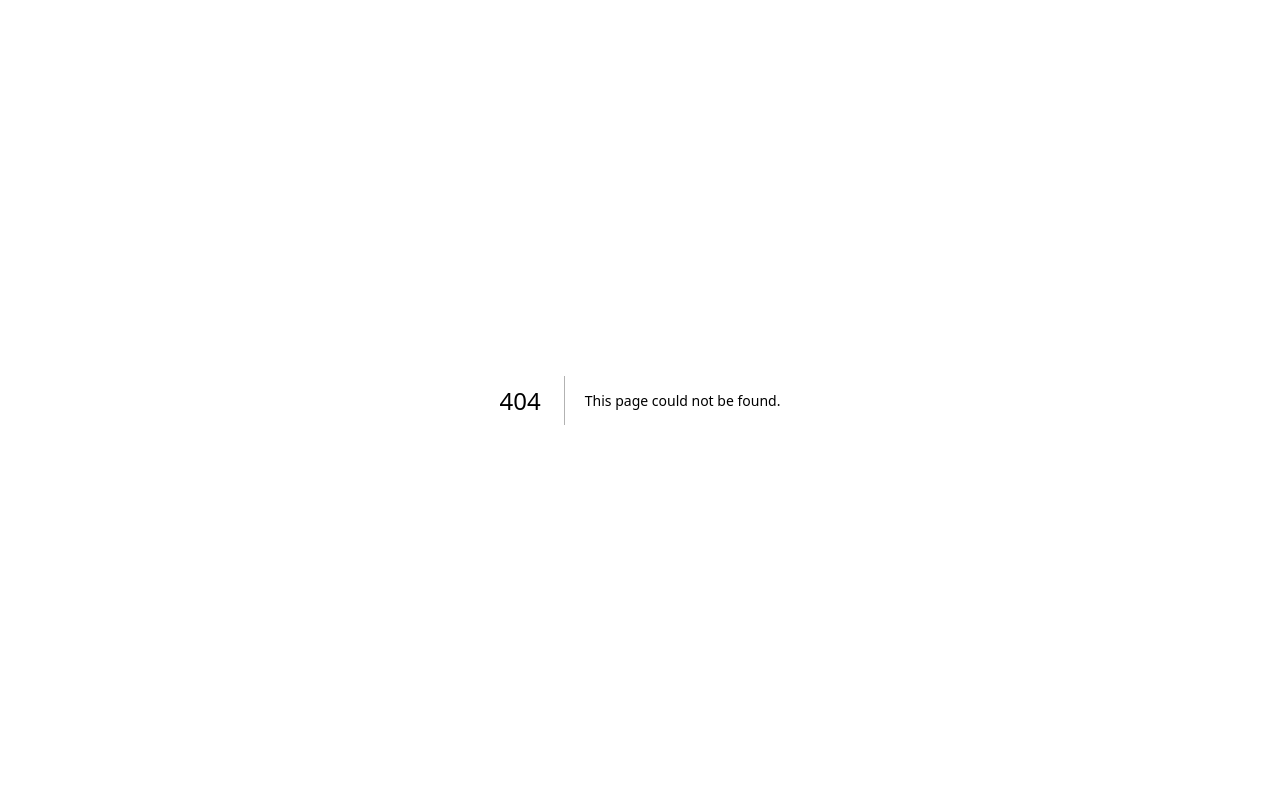
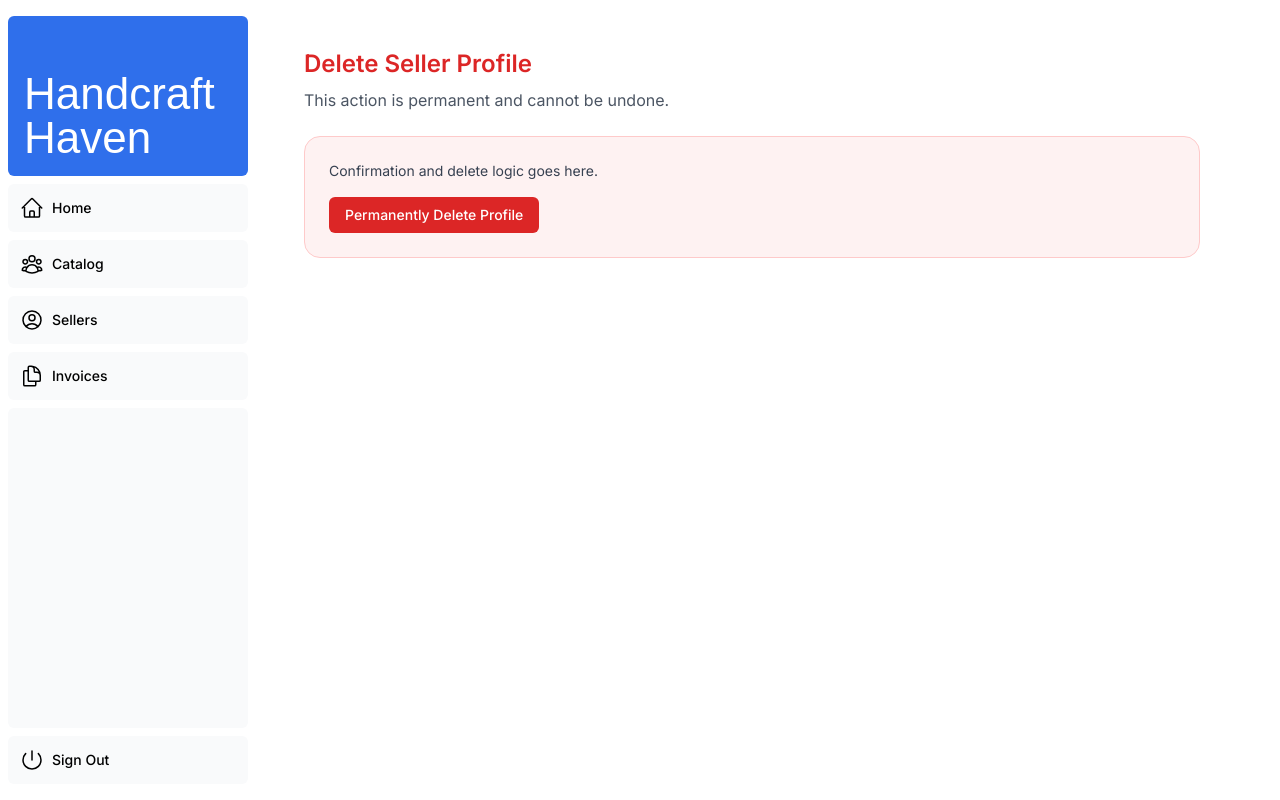
Before and after one commit to MCLELLANINTERNATIONAL/stackstorm-handcrafted-haven, a Next.js app in the folder nextjs-dashboard/: page /dashboard/sellers/profile/delete in a window 1280 px wide. Before the commit this address had no page. Built offline with nearby package versions, Linux system fonts and the light colour scheme; a web font is replaced by a local one.

Commit message:
Modified Pages and added pages to sellers

```diff
--- a/nextjs-dashboard/app/dashboard/sellerprofiles/page.tsx
+++ b/nextjs-dashboard/app/dashboard/sellers/page.tsx
@@ -1,4 +1,4 @@
-export default function SellerProfilesPage() {
+export default function SellersPage() {
     return (
       <div className="max-w-4xl">
         <h1 className="text-2xl font-semibold">Seller Profiles</h1>
--- /dev/null
+++ b/nextjs-dashboard/app/dashboard/sellers/profile/create/page.tsx
@@ -0,0 +1,16 @@
+export default function CreateProfilePage() {
+    return (
+      <div className="max-w-4xl">
+        <h1 className="text-2xl font-semibold">Create Seller Profile</h1>
+        <p className="mt-2 text-gray-600">
+          Set up your seller profile so customers can learn about your craft.
+        </p>
+
+        <div className="mt-6 rounded-2xl border bg-white p-6 shadow-sm">
+          <p className="text-sm text-gray-700">
+            Seller profile creation form goes here (name, story, avatar, links).
+          </p>
+        </div>
+      </div>
+    );
+  }
--- /dev/null
+++ b/nextjs-dashboard/app/dashboard/sellers/profile/delete/page.tsx
@@ -0,0 +1,25 @@
+export default function DeleteProfilePage() {
+    return (
+      <div className="max-w-4xl">
+        <h1 className="text-2xl font-semibold text-red-600">
+          Delete Seller Profile
+        </h1>
+
+        <p className="mt-2 text-gray-600">
+          This action is permanent and cannot be undone.
+        </p>
+
+        <div className="mt-6 rounded-2xl border border-red-200 bg-red-50 p-6">
+          <p className="text-sm text-gray-700">
+            Confirmation and delete logic goes here.
+          </p>
+
+          <button
+            className="mt-4 rounded-md bg-red-600 px-4 py-2 text-sm font-medium text-white hover:bg-red-700"
+          >
+            Permanently Delete Profile
+          </button>
+        </div>
+      </div>
+    );
+  }
--- a/nextjs-dashboard/app/dashboard/sellerprofiles/profile/edit/page.tsx
+++ b/nextjs-dashboard/app/dashboard/sellers/profile/edit/page.tsx
@@ -1,4 +1,4 @@
-export default function EditSellerProfilePage() {
+export default function EditProfilePage() {
     return (
       <div className="max-w-4xl">
         <h1 className="text-2xl font-semibold">Edit Seller Profile</h1>
--- /dev/null
+++ b/nextjs-dashboard/app/dashboard/sellers/profile/products/edit/page.tsx
@@ -0,0 +1,16 @@
+export default function EditProductPage() {
+    return (
+      <div className="max-w-5xl">
+        <h1 className="text-2xl font-semibold">Edit Product</h1>
+        <p className="mt-2 text-gray-600">
+          Update your product details, pricing, and availability.
+        </p>
+
+        <div className="mt-6 rounded-2xl border bg-white p-6 shadow-sm">
+          <p className="text-sm text-gray-700">
+            Product edit form goes here (title, description, price, images).
+          </p>
+        </div>
+      </div>
+    );
+  }
--- a/nextjs-dashboard/app/ui/dashboard/nav-links.tsx
+++ b/nextjs-dashboard/app/ui/dashboard/nav-links.tsx
@@ -17,7 +17,7 @@ const links = [
 
   { name: 'Catalog', href: '/dashboard/catalog', icon: UserGroupIcon },
 
-  { name: 'Seller Profiles', href: '/dashboard/sellerprofiles', icon: UserCircleIcon },
+  { name: 'Sellers', href: '/dashboard/sellers', icon: UserCircleIcon },
 
   { name: 'Invoices', href: '/dashboard/invoices', icon: DocumentDuplicateIcon,},
 ];
```
Also changed, not shown: nextjs-dashboard/app/dashboard/sellers/profile/page.tsx (renamed from nextjs-dashboard/app/dashboard/sellerprofiles/profile/page.tsx), nextjs-dashboard/app/dashboard/sellers/profile/products/create/page.tsx (renamed from nextjs-dashboard/app/dashboard/sellerprofiles/profile/products/create/page.tsx), nextjs-dashboard/app/dashboard/sellers/profile/products/delete/page.tsx (renamed from nextjs-dashboard/app/dashboard/sellerprofiles/profile/products/delete/page.tsx), nextjs-dashboard/app/dashboard/sellers/profile/products/page.tsx (renamed from nextjs-dashboard/app/dashboard/sellerprofiles/profile/products/page.tsx), nextjs-dashboard/app/dashboard/sellers/profile/products/reviews/page.tsx (renamed from nextjs-dashboard/app/dashboard/sellerprofiles/profile/products/reviews/page.tsx), nextjs-dashboard/app/dashboard/sellers/profile/reviews/page.tsx (renamed from nextjs-dashboard/app/dashboard/sellerprofiles/profile/reviews/page.tsx).
